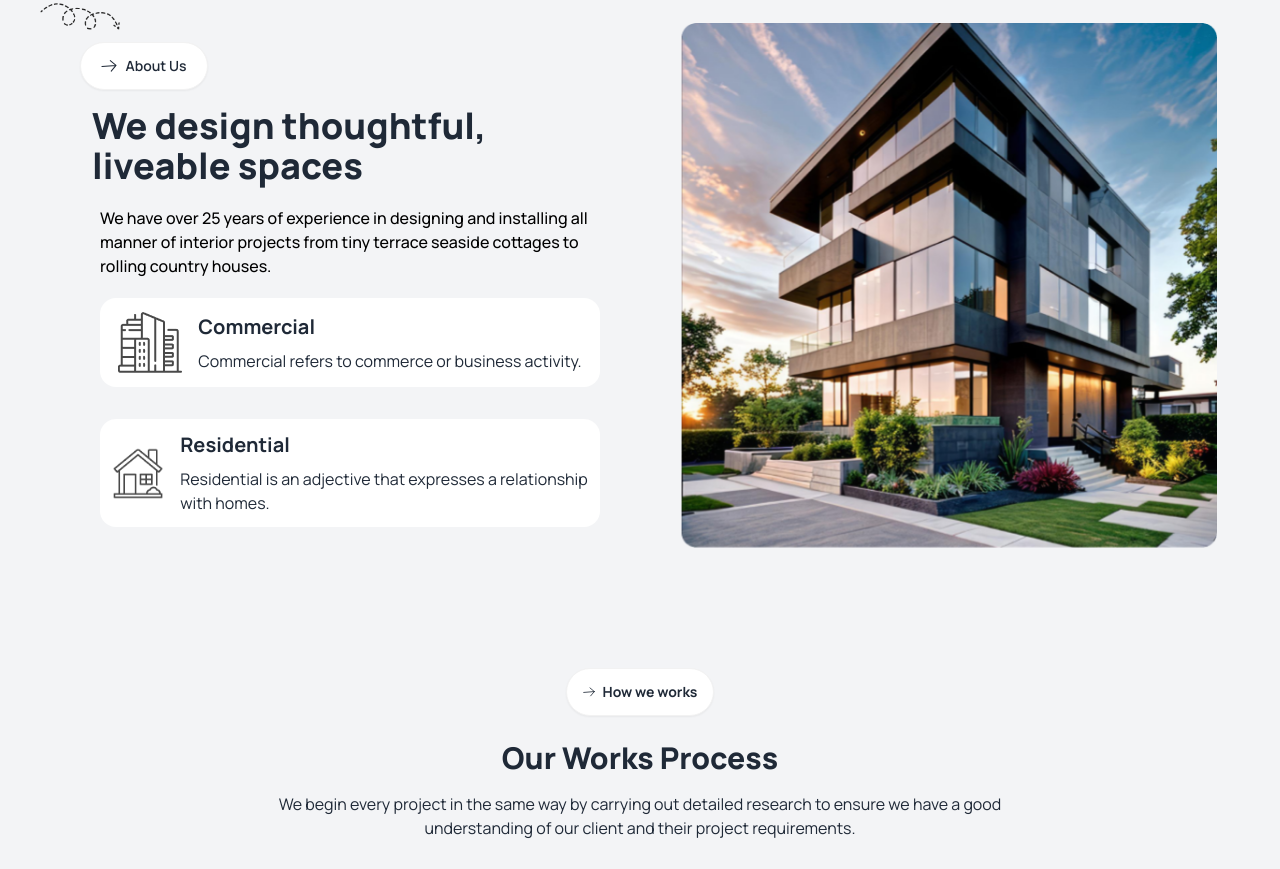
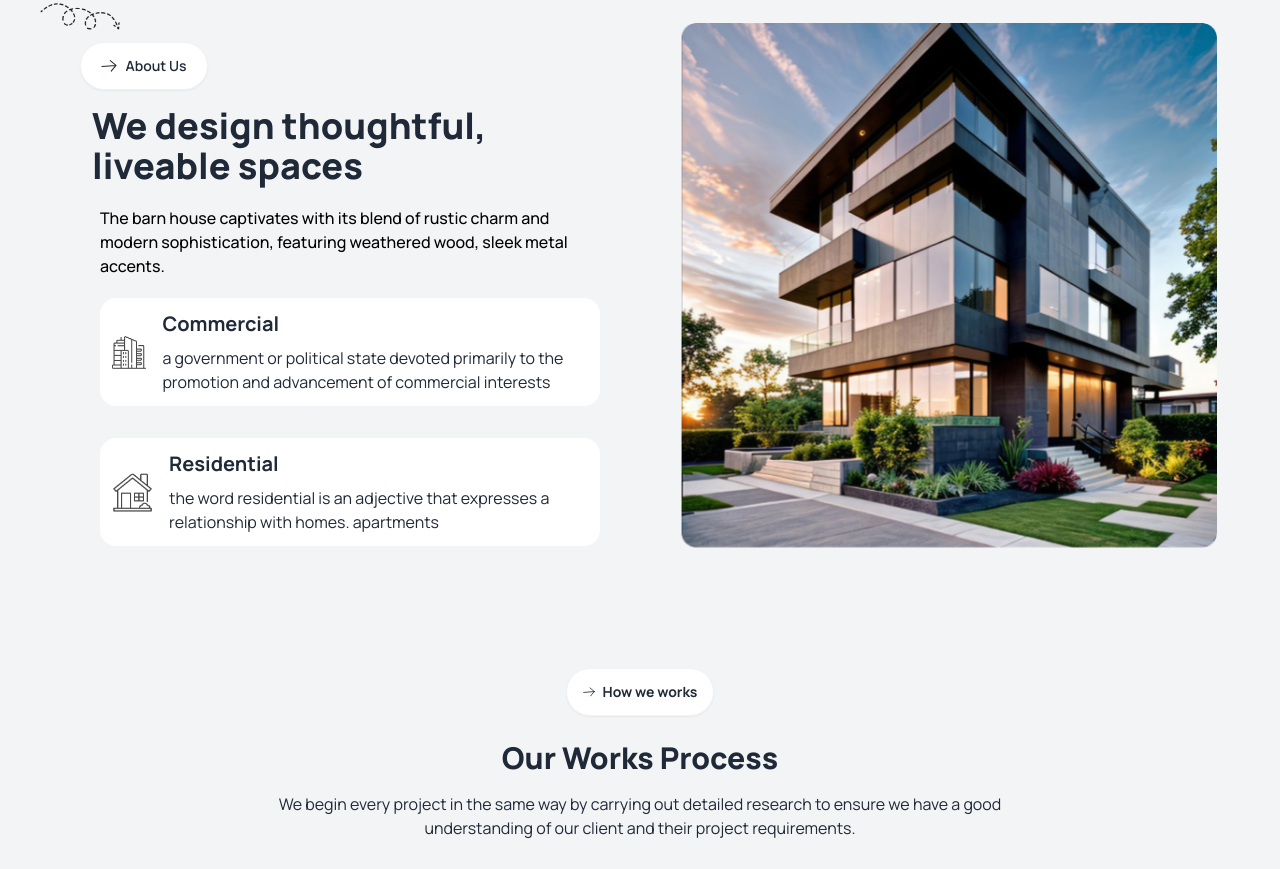
Before and after one commit to jahidrayhan1848/The-Bookshelf-assignment-3, a plain HTML site: page index.html in a window 1280 px wide. Shown: the part 851-1720 px from the top of the page. Drawn offline with nearby package versions, Linux system fonts and the light colour scheme.

Commit message:
about us

```diff
--- a/index.html
+++ b/index.html
@@ -137,9 +137,8 @@
           <div class="mt-4 lg:ml-10 text-center lg:text-start">
             <h3 class="text-4xl px-3 font-extrabold">We design thoughtful,
               liveable spaces</h3>
-            <p class="mt-5 text-black px-5 font-medium">We have over 25 years of experience in designing and installing
-              all manner of interior projects from tiny
-              terrace seaside cottages to rolling country houses.</p>
+            <p class="mt-5 text-black px-5 font-medium">The barn house captivates with its blend of rustic charm and
+modern sophistication, featuring weathered wood, sleek metal accents.</p>
           </div>
           <div class="mt-5 lg:ml-10 px-5 space-y-3 lg:space-y-8">
             <div class="flex justify-center items-center p-3 gap-4 bg-white rounded-2xl">
@@ -148,7 +147,7 @@
               </div>
               <div>
                 <h4 class="text-xl font-bold">Commercial</h4>
-                <p class="mt-2">Commercial refers to commerce or business activity. </p>
+                <p class="mt-2">a government or political state devoted primarily to the promotion and advancement of commercial interests </p>
               </div>
             </div>
             <div class="flex justify-center items-center p-3 gap-4 bg-white rounded-2xl">
@@ -157,7 +156,7 @@
               </div>
               <div>
                 <h4 class="text-xl font-bold">Residential</h4>
-                <p class="mt-2">Residential is an adjective that expresses a relationship with homes.</p>
+                <p class="mt-2">the word residential is an adjective that expresses a relationship with homes. apartments</p>
               </div>
             </div>
 
```
Also changed, not shown: assets/images-2.jpg (added), assets/images-3.jpg (added), assets/images-4.jpg (added), assets/images.avif (added).
